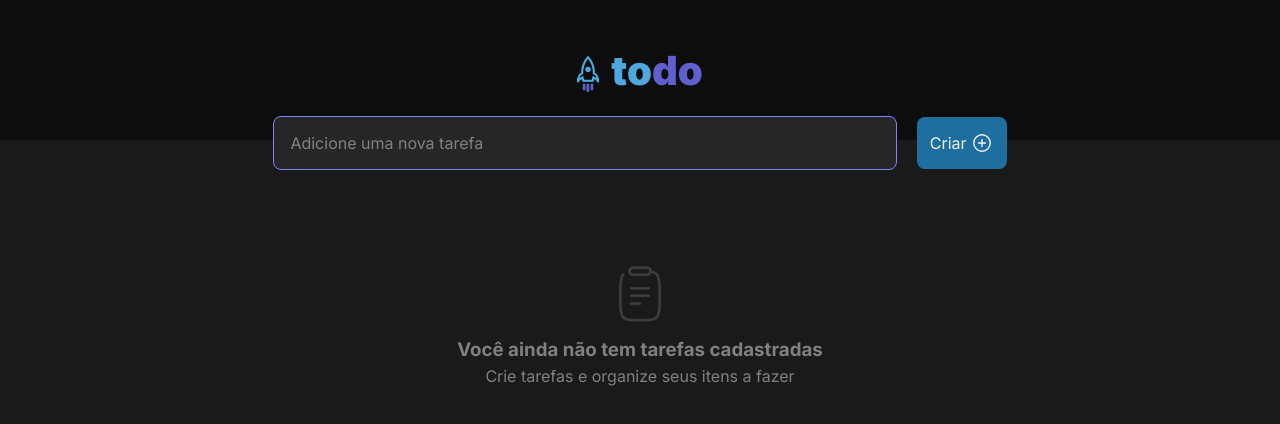
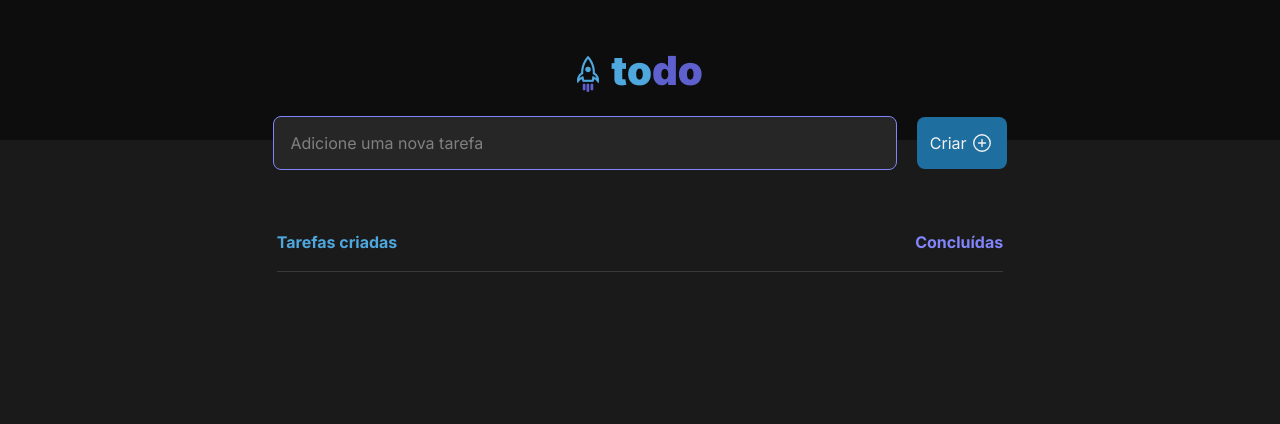
Before and after one commit to Heltonphg/todo-list, a React (Vite) app: page / in a window 1280 px wide. Shown: the top 424 px of the page. Built offline with nearby package versions, Linux system fonts and the light colour scheme.

Commit message:
feat(main): Line header

```diff
--- /dev/null
+++ b/src/components/Line/index.tsx
@@ -0,0 +1,6 @@
+import React from 'react'
+import { ContainerLine } from './styles'
+
+export const Line: React.FC = () => {
+  return <ContainerLine />
+}
--- /dev/null
+++ b/src/components/Line/styles.ts
@@ -0,0 +1,11 @@
+import styled from 'styled-components'
+
+export const ContainerLine = styled.div`
+  width: 100%;
+  height: 1px;
+  background: var(--gray-300);
+
+  margin: 20px 0 20px 0;
+
+  opacity: 30%;
+`
--- a/src/components/ListTodo/index.tsx
+++ b/src/components/ListTodo/index.tsx
@@ -1,10 +1,17 @@
-import { EmptyTodo } from '../EmptyTodo'
-import { Container } from './styles'
+import { Line } from '../Line'
+import { Container, Content, HeaderList, LabelCreateText, LabelDoneText } from './styles'
 
 export const ListTodo: React.FC = () => {
   return (
     <Container>
-      <EmptyTodo />
+      <Content>
+        <HeaderList>
+          <LabelCreateText>Tarefas criadas</LabelCreateText>
+          <LabelDoneText>Concluídas</LabelDoneText>
+        </HeaderList>
+
+        <Line />
+      </Content>
     </Container>
   )
 }
--- a/src/components/ListTodo/styles.ts
+++ b/src/components/ListTodo/styles.ts
@@ -1,3 +1,48 @@
 import styled from 'styled-components'
 
-export const Container = styled.div``
+export const Container = styled.div`
+  display: flex;
+
+  width: 100%;
+  height: 100vh;
+
+  align-items: center;
+  justify-content: center;
+`
+
+export const Content = styled.div`
+  display: flex;
+
+  flex-direction: column;
+
+  width: 45.4rem;
+  height: 100vh;
+`
+
+export const HeaderList = styled.div`
+  display: flex;
+  width: 100%;
+
+  margin-top: 4rem;
+
+  flex-direction: row;
+  justify-content: space-between;
+`
+
+export const LabelCreateText = styled.p`
+  color: var(--blue);
+
+  font-style: normal;
+  font-weight: 700;
+  font-size: 16px;
+  line-height: 17px;
+`
+
+export const LabelDoneText = styled.p`
+  color: var(--purple);
+
+  font-style: normal;
+  font-weight: 700;
+  font-size: 16px;
+  line-height: 17px;
+`
```
